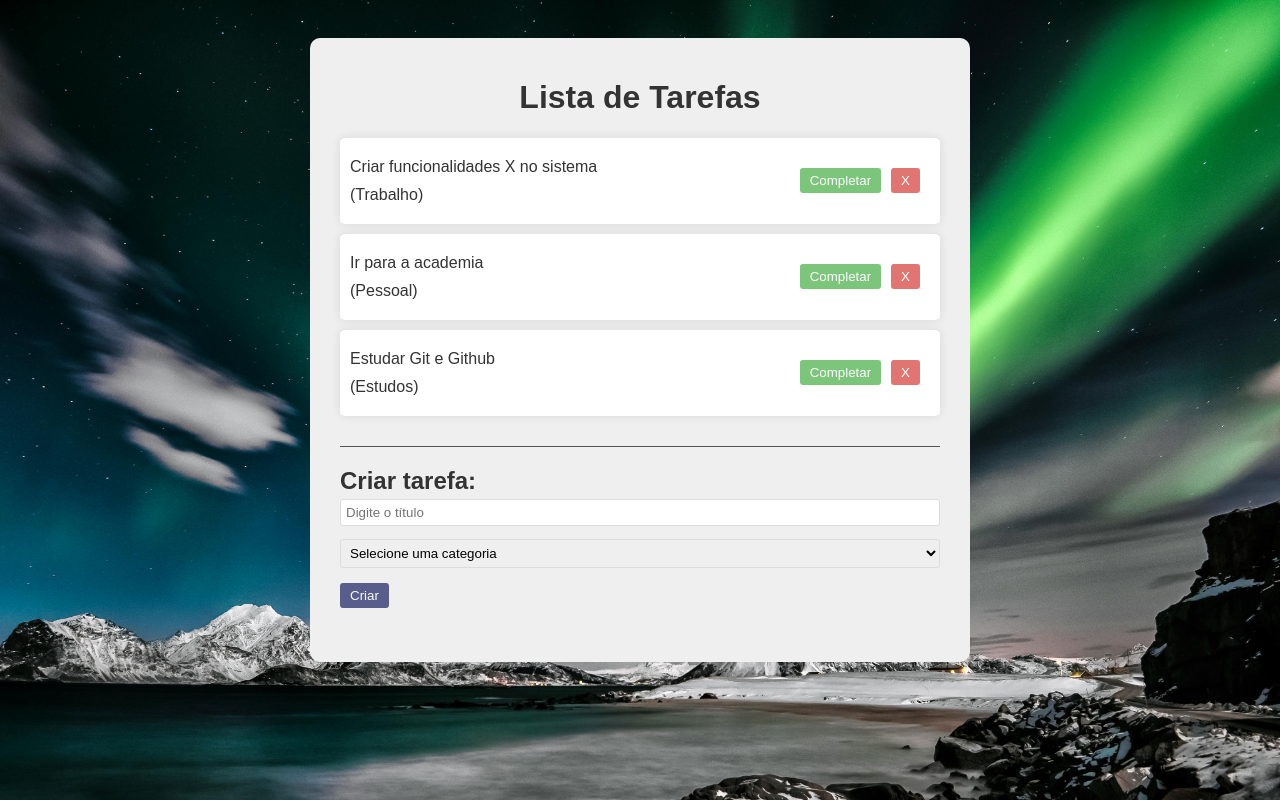
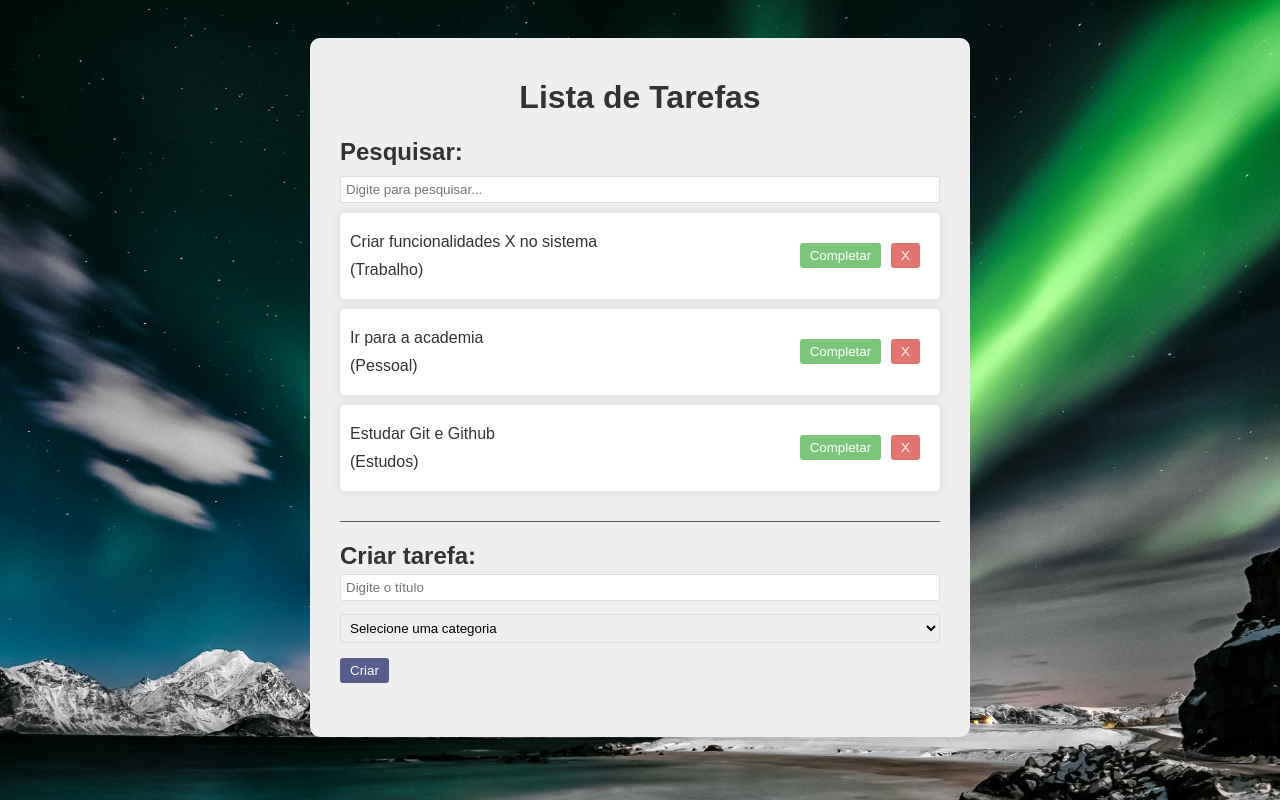
Before and after one commit to devlucasnascimento81/projeto-to-do-list, a React (Vite) app: page / in a window 1280 px wide. Shown: the top 800 px of the page. Built offline with nearby package versions, Linux system fonts and the light colour scheme.

Commit message:
feat: nova função para buscas

```diff
--- a/src/App.jsx
+++ b/src/App.jsx
@@ -2,6 +2,7 @@
 import Todo from "./components/Todo"
 import TodoForm from './components/TodoForm'
 import "./App.css"
+import Search from './components/Search'
 
 function App() {
   const [todos, setTodos] = useState([
@@ -24,6 +25,8 @@
       isCompleted: false,
     },
   ])
+
+  const [search, setSearch] = useState("")
 
   const addTodo = (text, category) => {
     const newTodos = [...todos, {
@@ -53,9 +56,19 @@
   return (
     <div className="app">
       <h1>Lista de Tarefas</h1>
+      <Search search={search} setSearch={setSearch}/>
       <div className="todo-list">
-        {todos.map((todo) => (
-          <Todo key={todo.id} todo={todo} removeTodo={removeTodo} completeTodo={completeTodo}/>
+        {todos
+          .filter((todo) =>
+            todo.text.toLowerCase().includes(search.toLowerCase())
+            )
+            .map((todo) => (
+              <Todo
+                key={todo.id}
+                todo={todo}
+                removeTodo={removeTodo}
+                completeTodo={completeTodo}
+              />
         ))}
       </div>
       <TodoForm addTodo={addTodo} />
--- /dev/null
+++ b/src/components/Search.jsx
@@ -0,0 +1,17 @@
+import React from "react";
+
+const Search = ({search, setSearch }) => {
+    return (
+        <div className="search">
+            <h2>Pesquisar:</h2>
+            <input
+                type="text"
+                value={search}
+                onChange={(e) => setSearch(e.target.value)}
+                placeholder="Digite para pesquisar..."
+            />
+        </div>
+    )
+}
+
+export default Search
```
